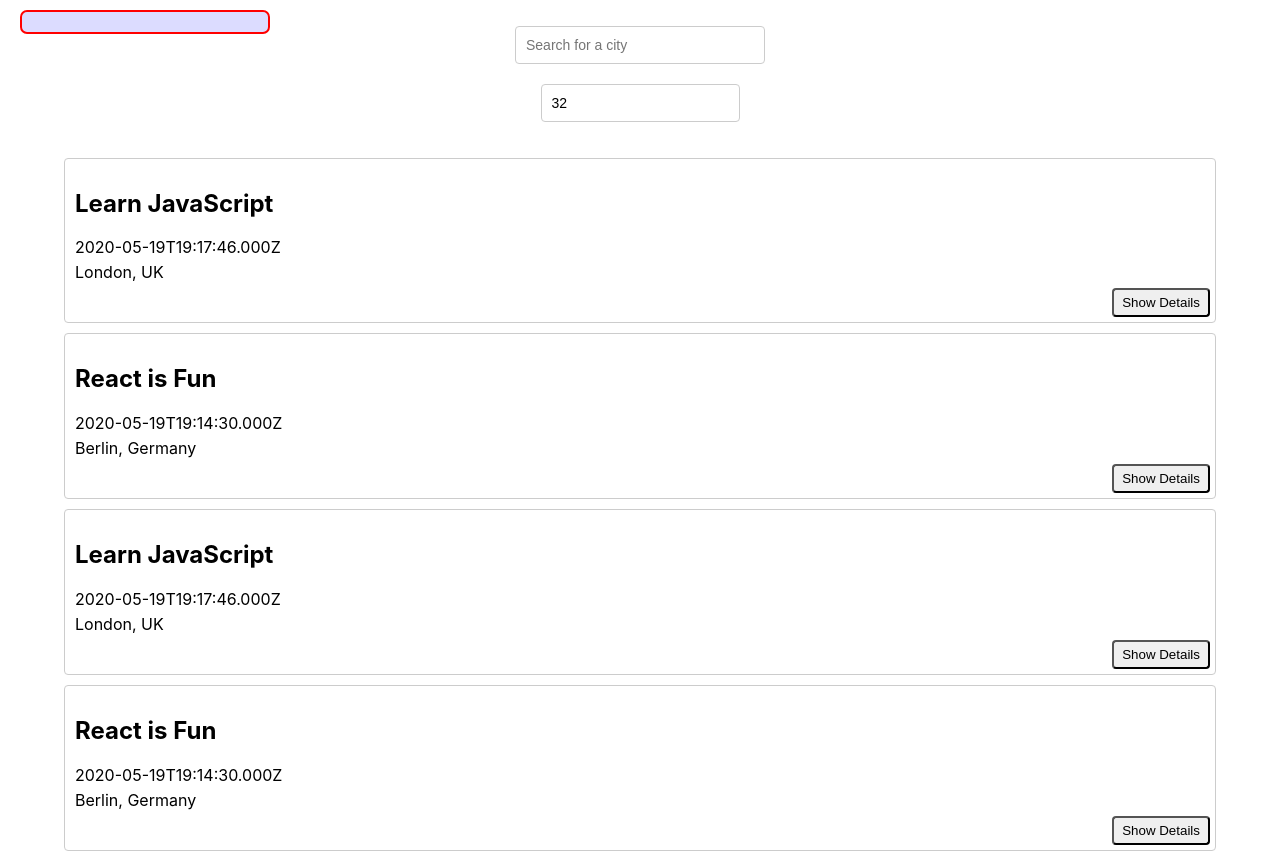
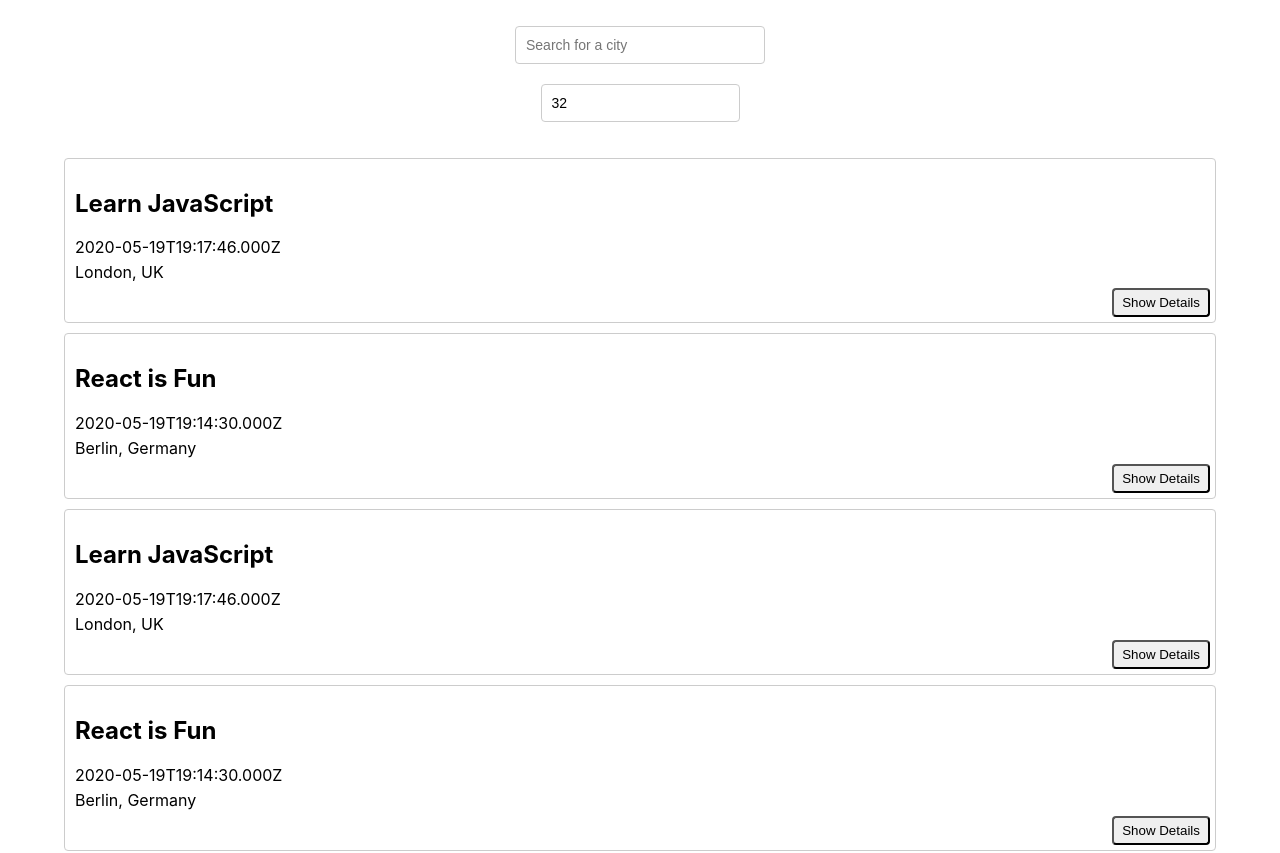
Before and after one commit to drewschmidt145/meet, a React (Create React App) app: page / in a window 1280 px wide. Shown: the top 853 px of the page. Built offline with nearby package versions, Linux system fonts and the light colour scheme; what atatus-spa would draw is missing.

Commit message:
updated warningalert in app.js

```diff
--- a/src/App.js
+++ b/src/App.js
@@ -18,7 +18,6 @@ const App = () => {
 
   useEffect(() => {
     if (navigator.onLine) {
-      setWarningAlert(" ");
     } else {
       setWarningAlert("You have gone offline, events may not be up to date!");
     }
--- a/src/components/Alert.js
+++ b/src/components/Alert.js
@@ -51,7 +51,7 @@ class ErrorAlert extends Alert {
 class WarningAlert extends Alert {
     constructor(props) {
         super(props);
-        this.color = 'rgb(255, 0, 0)';
+        this.color = 'rgb(255, 98, 0)';
         this.bgColor = 'rgb(220, 220, 255)';
     }
 }
```
